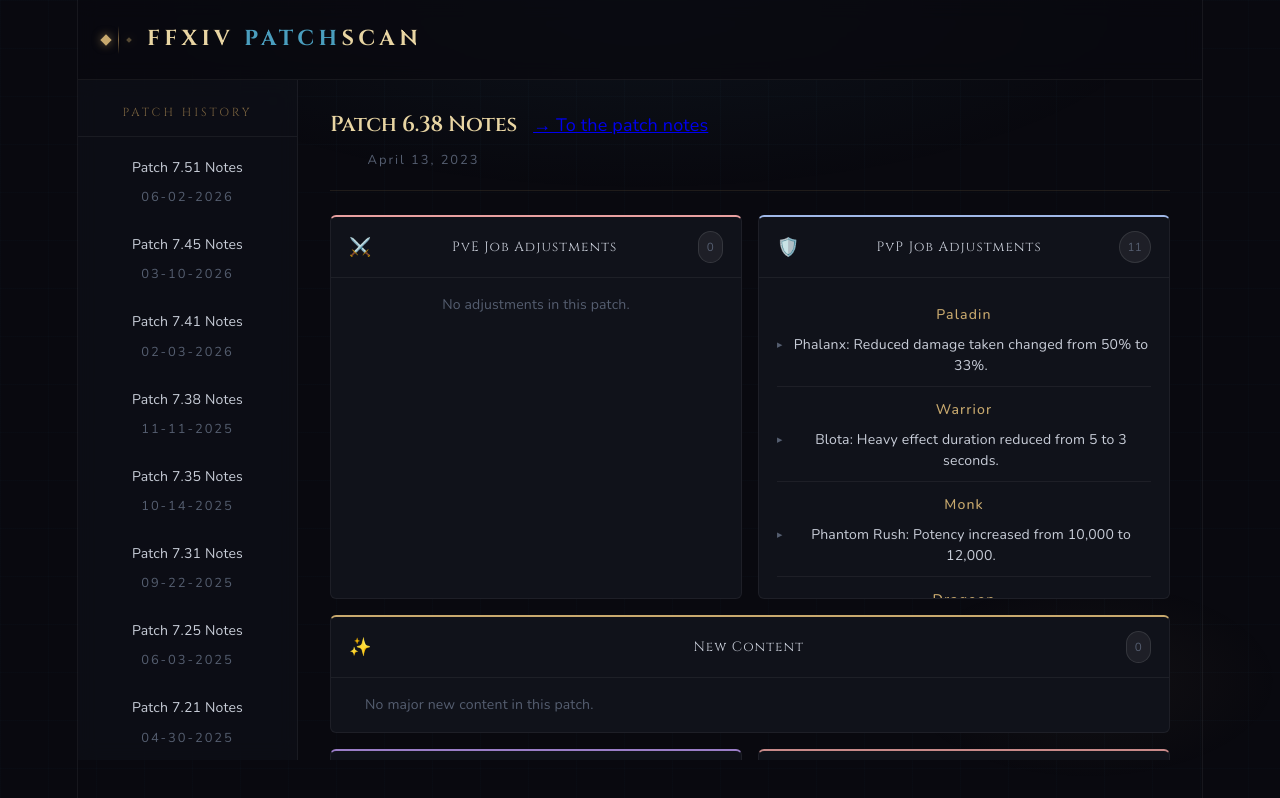
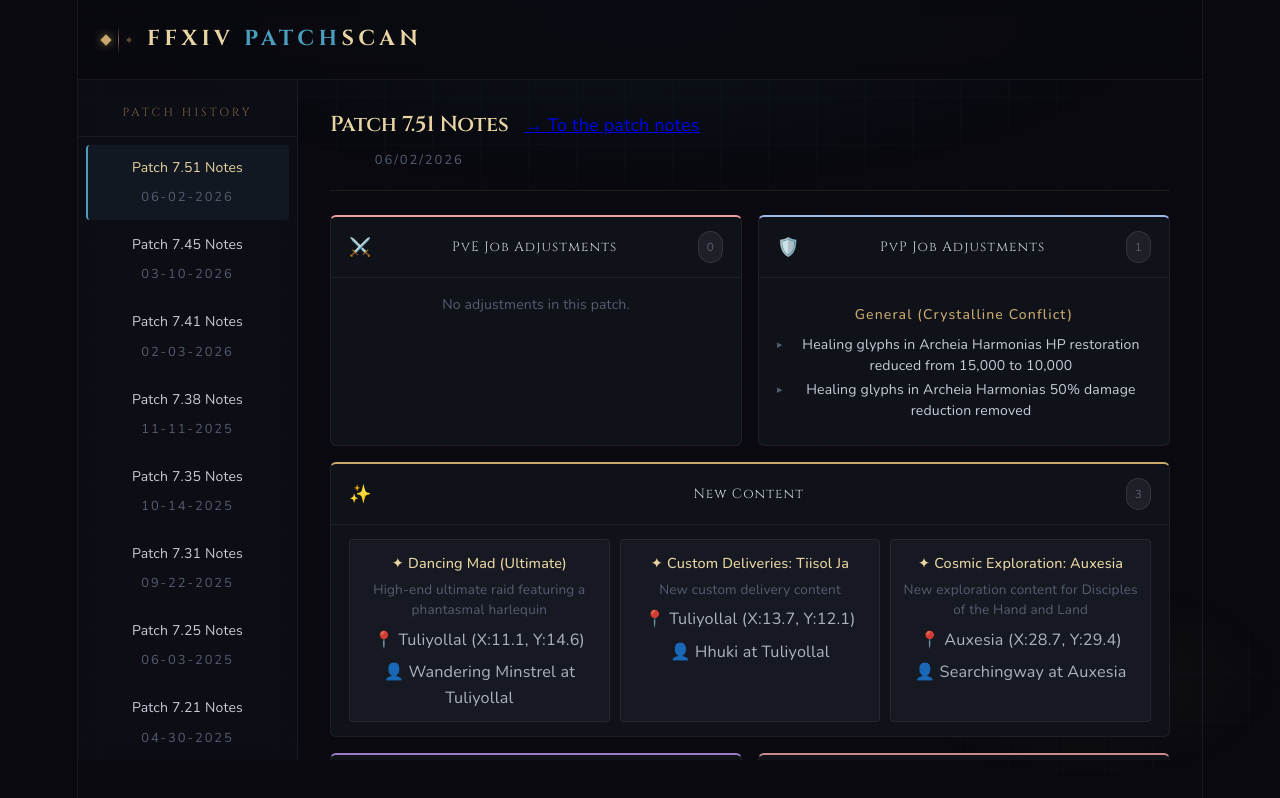
Before and after one commit to ThomasKERHERVE/FFXIV_PatchScan, a React (Vite) app: page / in a window 1280 px wide. Built offline with nearby package versions, Linux system fonts and the light colour scheme.

Commit message:
Patch sélectionner au début est le plus récent

```diff
--- a/src/App.jsx
+++ b/src/App.jsx
@@ -3,6 +3,19 @@
 import Sidebar from "./components/Sidebar";
 import Dashboard from "./components/Dashboard/Dashboard";
 import "./App.css";
+
+function getPatchVersion(title) {
+  const match = title.match(/Patch\s+(\d+)(?:\.(\d+))?/i);
+
+  if (!match) {
+    return { major: 0, minor: 0 };
+  }
+
+  return {
+    major: parseInt(match[1], 10),
+    minor: parseInt(match[2] || "0", 10),
+  };
+}
 
 export default function App() {
   const [patchList, setPatchList] = useState([]);
@@ -13,10 +26,24 @@
   // Load patch index on mount
   useEffect(() => {
     fetch(`${import.meta.env.BASE_URL}data/index.json`)
-      .then(res => res.json())
-      .then(data => {
-        setPatchList(data);
-        if (data.length > 0) setSelectedPatch(data[0]);
+      .then((res) => res.json())
+      .then((data) => {
+        const sorted = [...data].sort((a, b) => {
+          const va = getPatchVersion(a.title);
+          const vb = getPatchVersion(b.title);
+
+          if (va.major !== vb.major) {
+            return vb.major - va.major;
+          }
+
+          return vb.minor - va.minor;
+        });
+
+        setPatchList(sorted);
+
+        if (sorted.length > 0) {
+          setSelectedPatch(sorted[0]);
+        }
       })
       .catch(() => setPatchList([]));
   }, []);
@@ -24,11 +51,15 @@
   // Load selected patch data
   useEffect(() => {
     if (!selectedPatch) return;
+
     setLoading(true);
     setPatchData(null);
-    fetch(`${import.meta.env.BASE_URL}data/patches/${selectedPatch.file}`)
-      .then(res => res.json())
-      .then(data => setPatchData(data))
+
+    fetch(
+      `${import.meta.env.BASE_URL}data/patches/${selectedPatch.file}`
+    )
+      .then((res) => res.json())
+      .then((data) => setPatchData(data))
       .finally(() => setLoading(false));
   }, [selectedPatch]);
 
@@ -36,18 +67,25 @@
     <div className="app">
       <div className="bg-grid" />
       <div className="bg-glow" />
+
       <Header />
+
       <div className="layout">
         <Sidebar
           patches={patchList}
           selected={selectedPatch}
           onSelect={setSelectedPatch}
         />
+
         <main className="main">
           {loading && <div className="loading">Loading...</div>}
+
           {patchData && <Dashboard data={patchData} />}
+
           {!loading && !patchData && (
-            <div className="placeholder">Select a patch to view its details.</div>
+            <div className="placeholder">
+              Select a patch to view its details.
+            </div>
           )}
         </main>
       </div>
```
